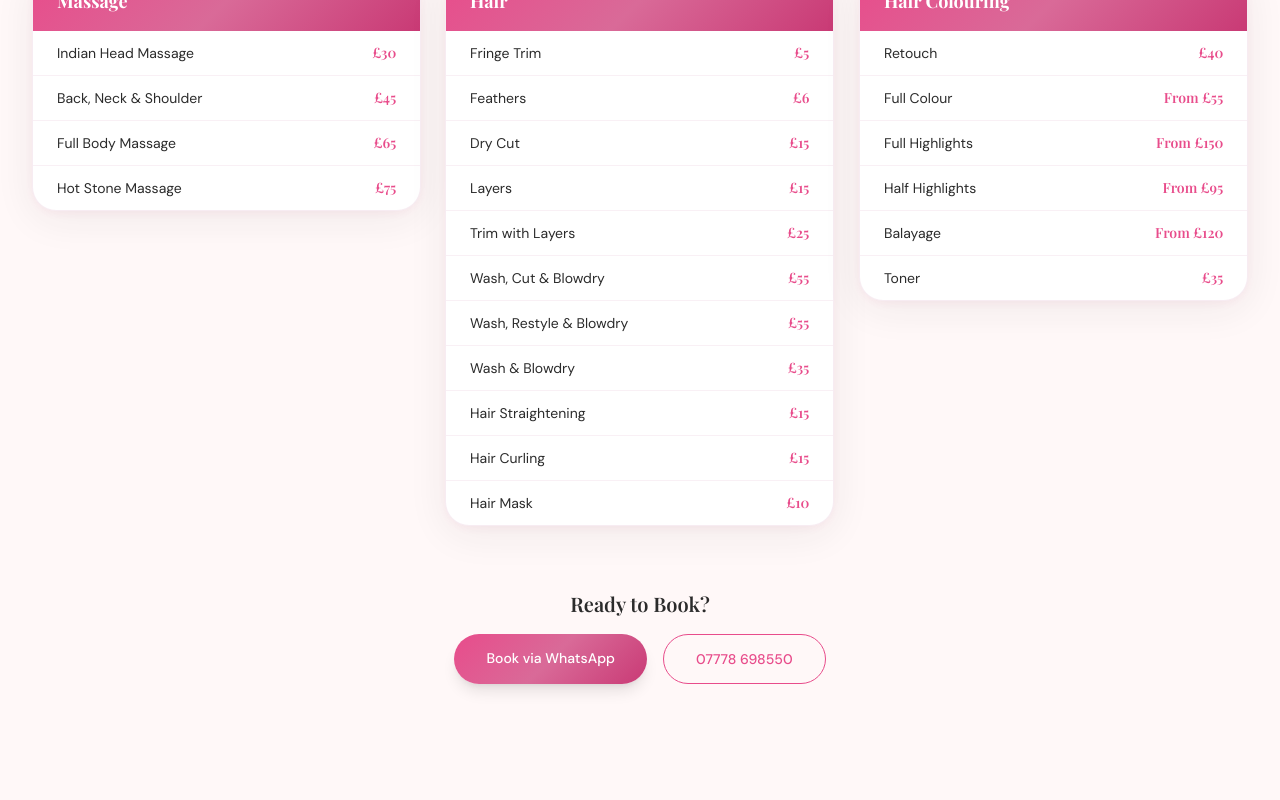
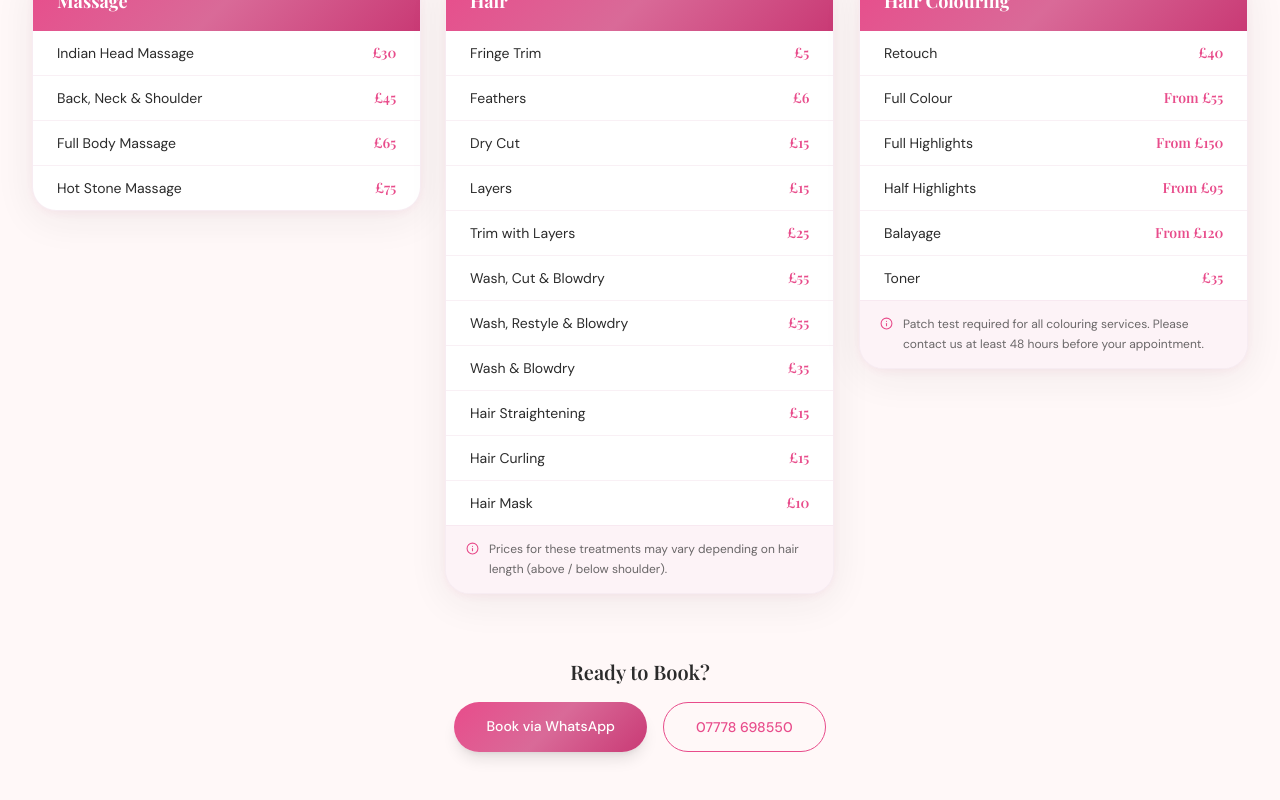
Before and after one commit to mihirrh/getheglow, a Next.js app: page /pricing in a window 1280 px wide. Shown: the part 2419-3219 px from the top of the page. Built offline with nearby package versions, Linux system fonts and the light colour scheme.

Commit message:
feat/1: add hair length note and patch test notice to Hair pricing tables

```diff
--- a/src/app/pricing/page.tsx
+++ b/src/app/pricing/page.tsx
@@ -55,7 +55,11 @@ export default function PricingPage() {
           >
             {Object.values(PRICING).map((section) => (
               <StaggerItem key={section.label} variant="up">
-                <PriceTable label={section.label} items={section.items} />
+                <PriceTable
+                  label={section.label}
+                  items={section.items}
+                  note={"note" in section ? (section as { note?: string }).note : undefined}
+                />
               </StaggerItem>
             ))}
           </StaggerGrid>
--- a/src/app/services/[slug]/page.tsx
+++ b/src/app/services/[slug]/page.tsx
@@ -173,6 +173,7 @@ export default async function ServicePage({ params }: Props) {
                     key={pricing.label}
                     label={pricing.label}
                     items={pricing.items}
+                    note={"note" in pricing ? (pricing as { note?: string }).note : undefined}
                   />
                 ))}
               </div>
--- a/src/components/ui/PriceTable.tsx
+++ b/src/components/ui/PriceTable.tsx
@@ -1,12 +1,14 @@
+import { Info } from "lucide-react";
 import { cn } from "@/lib/utils";
 
 interface PriceTableProps {
   label: string;
   items: readonly { name: string; price: string }[];
+  note?: string;
   className?: string;
 }
 
-export function PriceTable({ label, items, className }: PriceTableProps) {
+export function PriceTable({ label, items, note, className }: PriceTableProps) {
   return (
     <div className={cn("card-luxury border border-border/50 overflow-hidden", className)}>
       <div className="gradient-primary px-6 py-4">
@@ -25,6 +27,12 @@ export function PriceTable({ label, items, className }: PriceTableProps) {
           </div>
         ))}
       </div>
+      {note && (
+        <div className="flex items-start gap-2.5 px-5 py-3.5 bg-soft-pink/30 border-t border-border/40">
+          <Info size={13} className="text-primary flex-shrink-0 mt-0.5" />
+          <p className="text-[12px] text-dark/70 leading-relaxed">{note}</p>
+        </div>
+      )}
     </div>
   );
 }
--- a/src/lib/data.ts
+++ b/src/lib/data.ts
@@ -203,6 +203,7 @@ export const PRICING = {
       { name: "Hair Curling", price: "£15" },
       { name: "Hair Mask", price: "£10" },
     ],
+    note: "Prices for these treatments may vary depending on hair length (above / below shoulder).",
   },
   colouring: {
     label: "Hair Colouring",
@@ -214,6 +215,7 @@ export const PRICING = {
       { name: "Balayage", price: "From £120" },
       { name: "Toner", price: "£35" },
     ],
+    note: "Patch test required for all colouring services. Please contact us at least 48 hours before your appointment.",
   },
 } as const;
 
```
